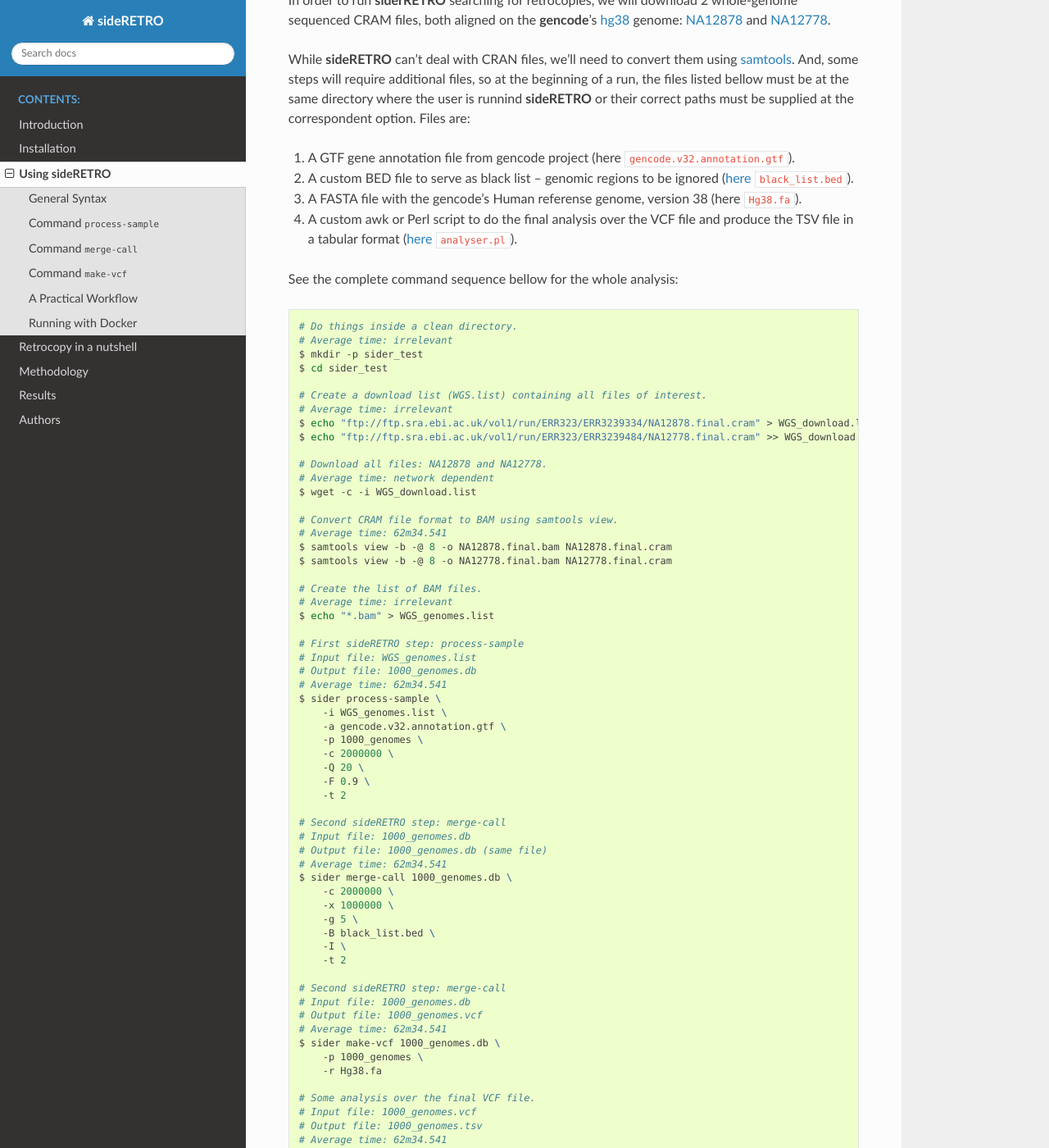
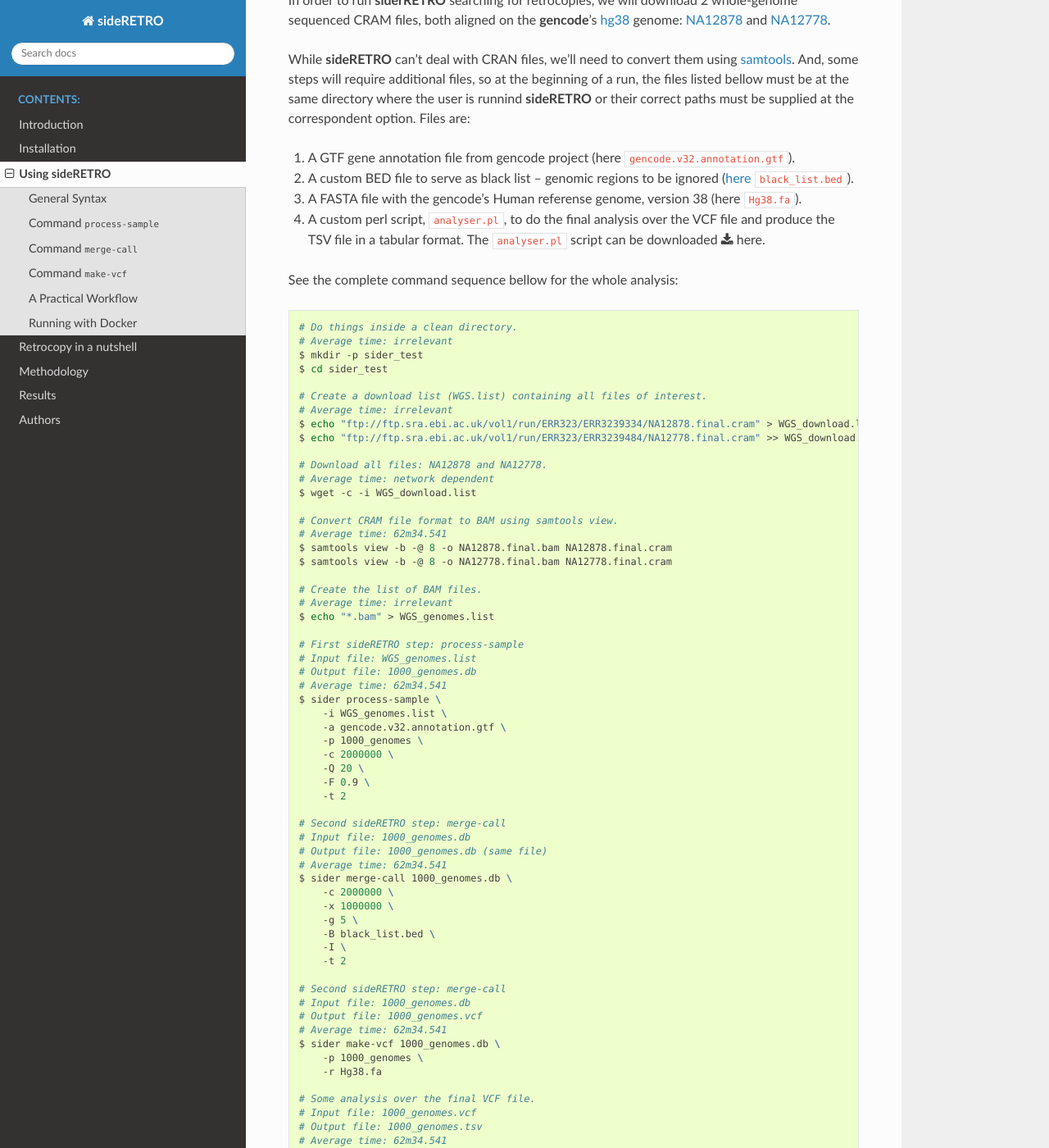
Before and after one commit to galantelab/sideRETRO, a Sphinx documentation site: the page built from docs/usage.rst, in a window 1280 px wide and 1400 px high, scrolled down 10081 px. Shown: the whole window at 82% size. Built offline with Sphinx 7.4.7 and the Read the Docs theme 2.0.0, drawn with Linux system fonts in a browser that asks for light colours; some of the changed text lies outside the part shown.

Commit message:
FIX: usage.rst (A Practical Workflow): Analysis results

```diff
--- a/docs/usage.rst
+++ b/docs/usage.rst
@@ -405,9 +405,9 @@ paths must be supplied at the correspondent option. Files are:
 3. A FASTA file with the gencode's Human referense genome, version 38
    (here :file:`Hg38.fa`).
 
-4. A custom awk or Perl script to do the final analysis over the VCF file
-   and produce the TSV file in a tabular format
-   (`here <misc/analyser.pl>`_ :file:`analyser.pl`).
+4. A custom perl script, :code:`analyser.pl`, to do the final analysis over the VCF file
+   and produce the TSV file in a tabular format. The :code:`analyser.pl` script can be
+   downloaded :download:`here <data/analyser.pl>`.
 
 See the complete command sequence bellow for the whole analysis:
 
```
Also changed, not shown: other parts of docs/usage.rst (+4 -4 lines).
